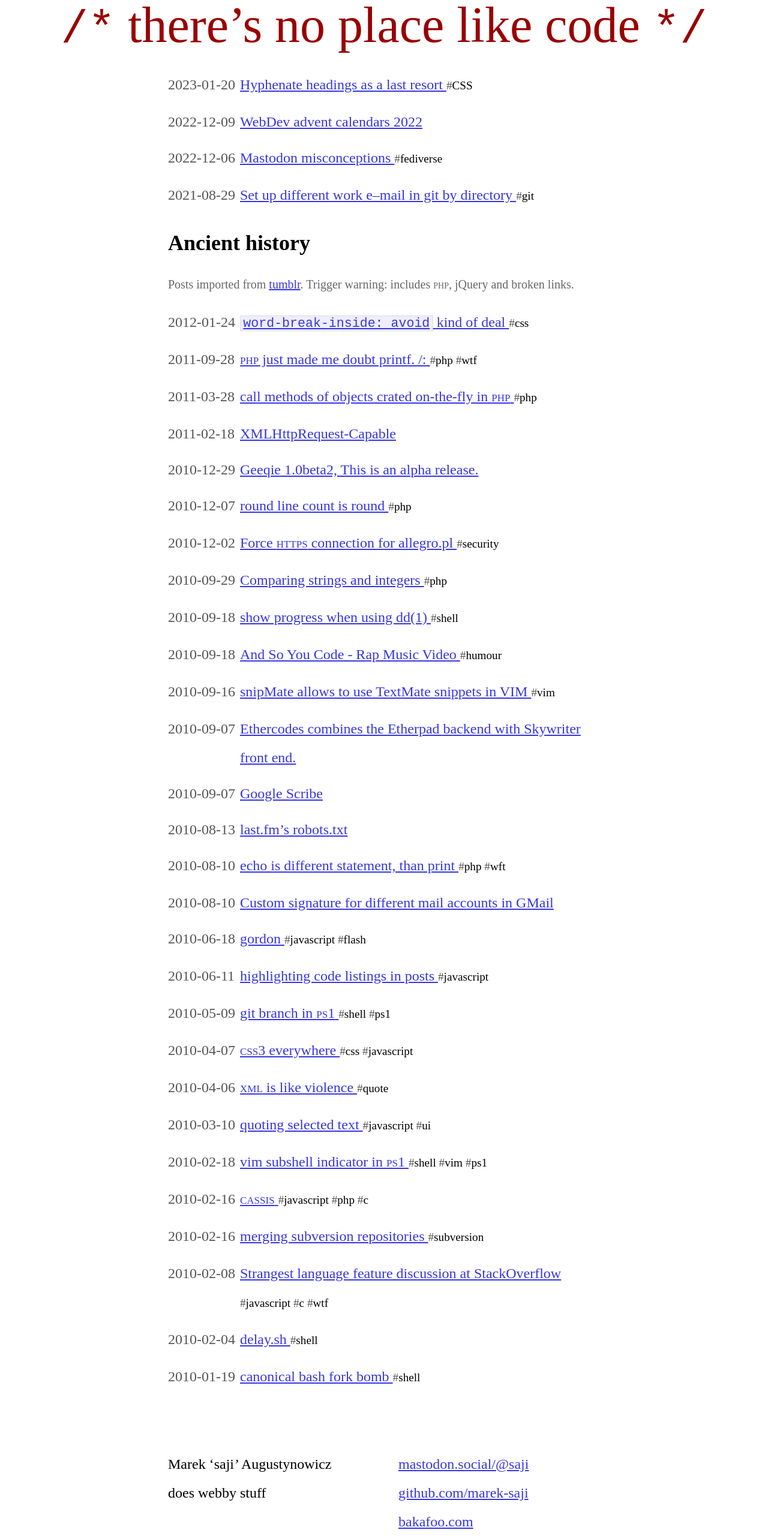
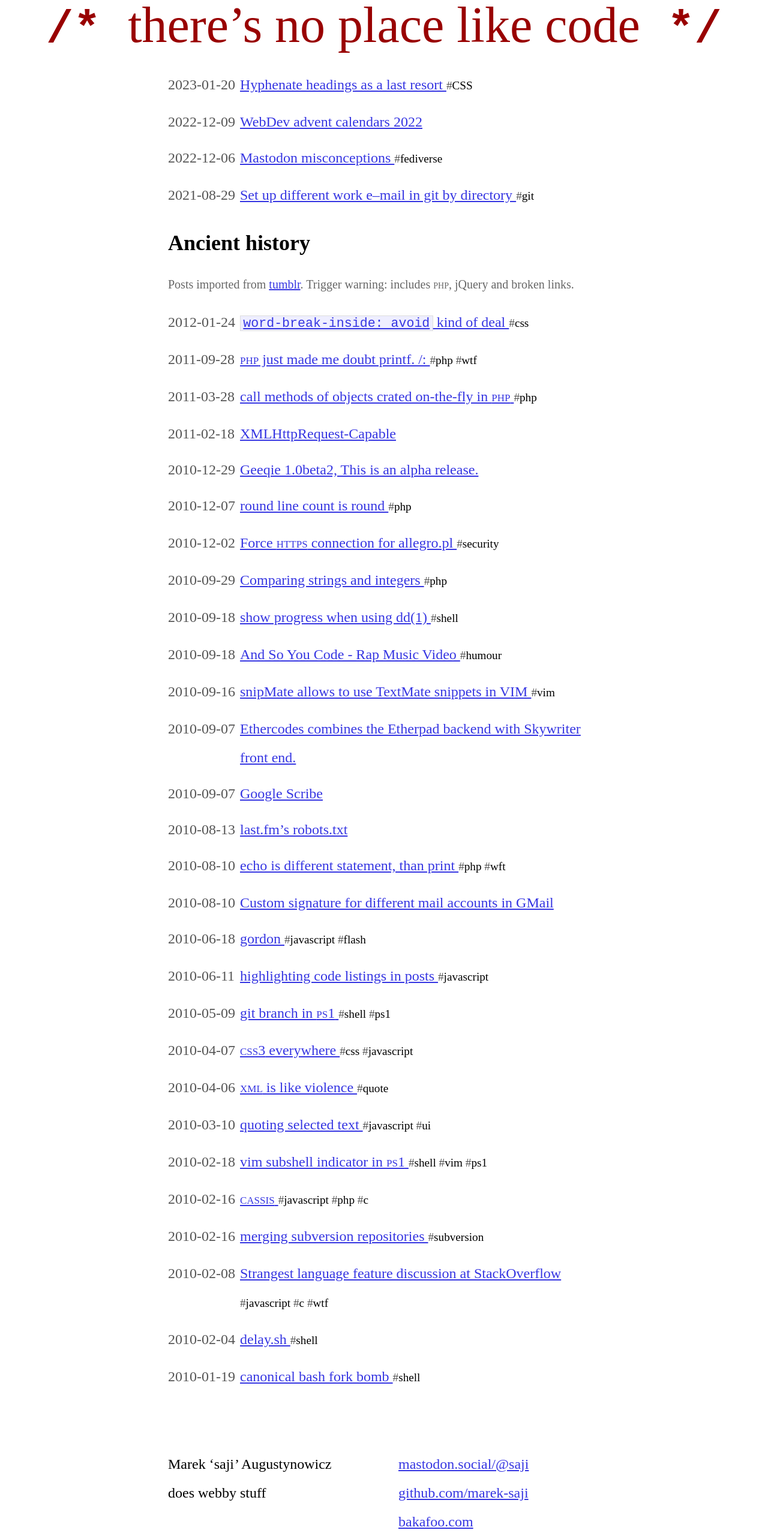
Before and after one commit to marek-saji/noplacelikecode, a Jekyll site: the page built from index.html, in a window 1280 px wide. Shown: the whole page at 60% size. Built offline with Jekyll 4.4.1, drawn with Linux system fonts in a browser that asks for light colours; some web fonts are replaced.

Commit message:
Reorganise header styles
Move /* and */ to CSS generated content, so it’s not read.

```diff
--- a/_config.yml
+++ b/_config.yml
@@ -1,4 +1,4 @@
-title: "/* there’s no place like code */"
+title: "there’s no place like code"
 url: http://noplacelikecode.redrice.io
 include: [".well-known"]
 #lsi: true
--- a/_layouts/default.html
+++ b/_layouts/default.html
@@ -10,6 +10,7 @@
     {% endcapture %}
     {% capture titleEsc %}
       {{ pageTitle | strip_html | xml_escape | normalize_whitespace }}
+      —
       {{ site.title | xml_escape | normalize_whitespace }}
     {% endcapture %}
     <title>{{ titleEsc }}</title>
@@ -28,11 +29,7 @@
 
     <header class=header>
       <h1 class=header__title>
-        <a href="/">
-          <b>/*</b>
-          <span>there’s no place like code</span>
-          <b>*/</b>
-        </a>
+        <a href="/" class="header__homeLink"><span class="header__homeLinkLabel">{{ site.title }}</span></a>
       </h1>
       {% if site.slogan %}
         <p class=header__slogan>
--- a/styles/_layout.scss
+++ b/styles/_layout.scss
@@ -56,8 +56,11 @@
 {
   text-align: center;
 }
+
 .header__title
 {
+  margin: 0;
+  padding: 0;
   font-size: 1em;
   line-height: 1em;
   font-weight: normal;
@@ -68,28 +71,42 @@
   @media all and (min-width: $width-bigger)  { font-size: 4.5em; }
   @media all and (min-width: $width-big-ass) { font-size: 5.5em; }
 }
-    .header__title a
+
+a.header__homeLink
 {
   text-decoration: none;
   color: $brand-colour;
+
+  &::before,
+  &::after
+  {
+    font: $font-code;
+    font-weight: bold;
+  }
+
+  &::before
+  {
+    content: '/*';
+    margin-inline-end: 1ch;
+  }
+
+  &::after
+  {
+    content: '*/';
+    margin-inline-start: 1ch;
+  }
+}
+
+.header__homeLinkLabel
+{
   text-decoration-color: currentColor;
 
-      /** underline text (not the comments brackets) on hover */
-      &:hover span,
-      &:focus span
+  .header__homeLink:hover > &,
+  .header__homeLink:focus > &
   {
     text-decoration: underline;
     text-decoration-thickness: 1px;
   }
-    }
-      .header__title b
-      {
-        font: $font-code;
-      }
-  .header__title
-  {
-    margin: 0;
-    padding: 0;
 }
 
 .post__header
@@ -110,6 +127,7 @@
     margin-top: 0.25em;
   }
 }
+
 .post__title
 {
   font-size: 2em;
```
Lines whose indentation alone changed are shown as unchanged.
